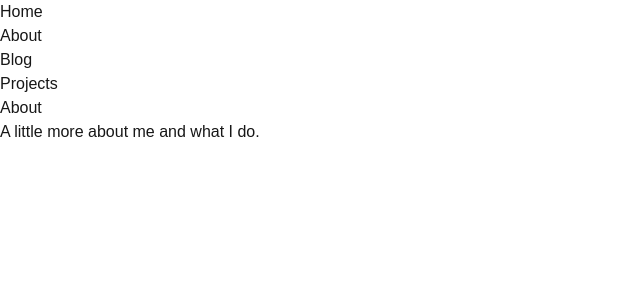
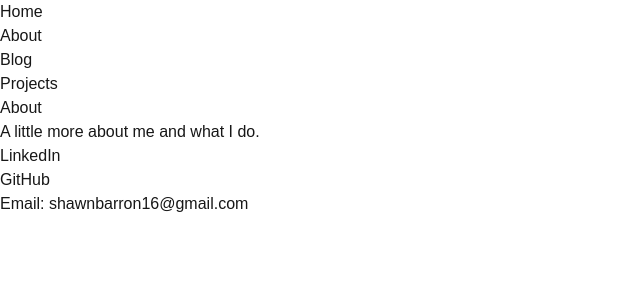
Before and after one commit to shawnbarron16/Personal-Site, a Next.js app: page /about in a window 1280 px wide. Shown: the top 300 px of the page, without its empty margins (0-640 px from the left). Built offline with nearby package versions, Linux system fonts and the light colour scheme.

Commit message:
Created Footer

```diff
--- a/app/layout.tsx
+++ b/app/layout.tsx
@@ -1,7 +1,8 @@
 import type { Metadata } from "next";
 import { Geist, Geist_Mono } from "next/font/google";
 import "./globals.css";
-import Navbar from "@/components/Navbar";
+import { Navbar } from "@/components/Navbar";
+import { Footer } from "@/components/Footer";
 
 const geistSans = Geist({
   variable: "--font-geist-sans",
@@ -27,6 +28,7 @@ export default function RootLayout({ children }: LayoutProps<"/">) {
       <body className="min-h-full flex flex-col">
         <Navbar />
         {children}
+        <Footer />
       </body>
     </html>
   );
--- /dev/null
+++ b/components/Footer.tsx
@@ -0,0 +1,15 @@
+const email = "shawnbarron16@gmail.com"
+const github = "https://github.com/shawnbarron16"
+const linkedin = "https://www.linkedin.com/in/shawn-barron16/"
+
+export function Footer() {
+    return(
+        <footer>
+            <ul>
+                <li><a href={linkedin} target="_blank" rel="noopener noreferrer">LinkedIn</a></li>
+                <li><a href={github} target="_blank" rel="noopener noreferrer">GitHub</a></li>
+                <li><a href={`mailto:${email}`}>Email: {email}</a></li>
+            </ul>
+        </footer>
+    )
+}
--- a/components/Navbar.tsx
+++ b/components/Navbar.tsx
@@ -1,6 +1,6 @@
 import Link from "next/link";
 
-export default function Navbar() {
+export function Navbar() {
 	return (
 		<nav>
 			<div>
```
